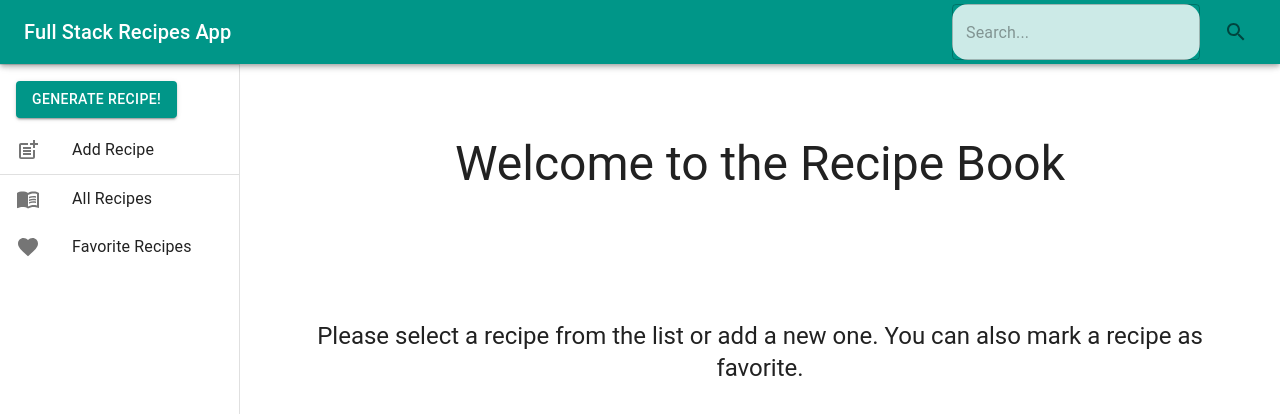
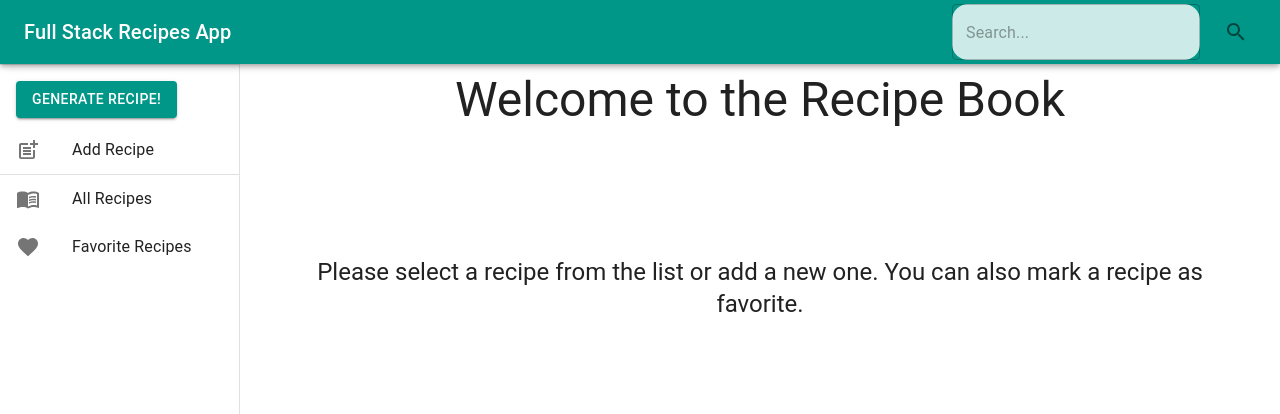
Before and after one commit to Zenb0t/frontend-recipes, a React (Create React App) app: page / in a window 1280 px wide. Shown: the top 414 px of the page. Built offline with nearby package versions, Linux system fonts and the light colour scheme.

Commit message:
minor clean up

```diff
--- a/src/App.tsx
+++ b/src/App.tsx
@@ -1,6 +1,6 @@
 import './App.css';
 import MenuBar from './app/MenuBar';
-import { Box, Toolbar } from '@mui/material';
+import { Box } from '@mui/material';
 import drawerWidth from './app/MenuBar';
 import { Outlet } from 'react-router-dom';
 
@@ -18,7 +18,6 @@ function App() {
           justifyContent: 'center',
         }}
       >
-        <Toolbar />
         <Outlet />
       </Box>
     </Box>
```
